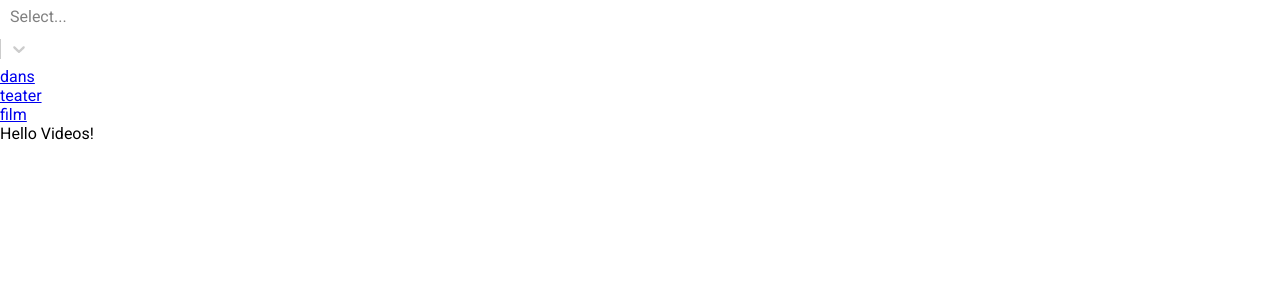
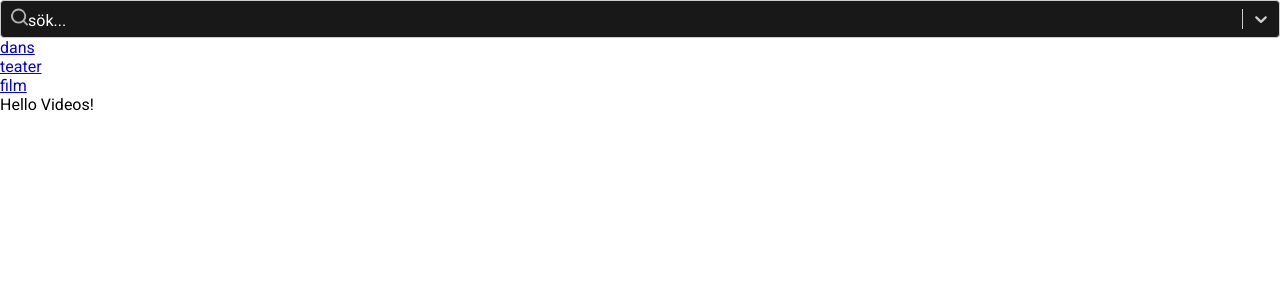
Before and after one commit to NilsNathorst/k-play, a React (Create React App) app: page /category/dans in a window 1280 px wide. Shown: the top 300 px of the page. Built offline with nearby package versions, Linux system fonts and the light colour scheme.

Commit message:
react-select styling

```diff
--- a/src/components/CategoriesContainer.js
+++ b/src/components/CategoriesContainer.js
@@ -1,11 +1,10 @@
 import React, { Component } from "react";
 import { BrowserRouter as Router, Route, Link } from "react-router-dom";
-import customStyles from "../styles/customStyle";
 import tracks from "../data/tracks";
 import videos from "../data/youtube";
 import Video from "../views/Video";
 const allContent = [tracks, videos].flat();
-console.log(allContent);
+
 const filterContentByTag = (contentArray, tag) => {
   let newArr = contentArray.filter(content => content.tags.includes(tag));
   return newArr;
@@ -22,7 +21,7 @@ class CategoriesContainer extends Component {
         <Router>
           {categories.map(category => (
             <p>
-            <Link to={`/category/${category.label}`}>{category.label}</Link>
+              <Link to={`/category/${category.label}`}>{category.label}</Link>
             </p>
           ))}
           <Route exact path="/category/:categoryId" component={Video} />
--- a/src/components/Search.js
+++ b/src/components/Search.js
@@ -1,11 +1,53 @@
 import React, { Component } from "react";
-import customStyles from "../styles/customStyle";
-import Select, { components } from "react-select";
+import ReactSelect, { components } from "react-select";
 import tracks from "../data/tracks";
+import styled from "styled-components";
 import videos from "../data/youtube";
+import SearchIcon from "../components/icons/Search";
+console.log(SearchIcon);
 const allContent = [tracks, videos].flat();
+const MultiSelect = styled(ReactSelect)`
+  .select__control{
+    opacity: 1;
+    }
+  .select__control,
+  .select__menu {
 
-console.log(allContent);
+    background-color:${({ theme }) => theme.colorDark};
+    color: white !important;
+  }
+  .select__control--is-focused{
+    opacity: 1;
+  }
+  .select__multi-value {
+    flex-direction: row-reverse;
+    background-color: ${({ theme }) => theme.colorPrimary};;
+    svg {
+      fill: white;
+      margin-top: auto;
+      margin-bottom: auto;
+    }
+    .select__multi-value__label {
+      color: white;
+    }
+  }
+  .placeholder-text {
+    color: white !important;
+    height: 100%;
+  }
+  .select__placeholder {
+  }
+  .select__multi-value__remove{
+    svg {
+      height: 20px;
+      width: 20px;
+    }
+  }
+  .select__menu{
+    margin:0;
+  }
+`;
+
 const filterContentByTag = (contentArray, tag) => {
   let newArr = contentArray.filter(content => content.tags.includes(tag));
   return newArr;
@@ -44,10 +86,16 @@ class Search extends Component {
   render() {
     return (
       <div>
-        <Select
-          styles={customStyles}
+        <MultiSelect
+          {...this.props}
+          placeholder={
+            <SearchIcon>
+              <span className="placeholder-text">sök...</span>
+            </SearchIcon>
+          }
+          className="select"
+          classNamePrefix={"select"}
           isMulti
-          filterOption={this.filterOption}
           onInputChange={this.onInputChange}
           onChange={this.onChange}
           options={tags}
--- /dev/null
+++ b/src/components/icons/Search.js
@@ -0,0 +1,26 @@
+import React from "react";
+import styled from "styled-components";
+const StyledSvg = styled.svg``;
+const Search = props => {
+  return (
+    <>
+      <StyledSvg
+        width="17"
+        height="18"
+        fill="none"
+        xmlns="http://www.w3.org/2000/svg"
+      >
+        <path
+          fillRule="evenodd"
+          clipRule="evenodd"
+          d="M7.556 15.611a7.556 7.556 0 1 1 5.968-2.922l3.2 3.199a.945.945 0 0 1-1.336 1.335l-3.2-3.199a7.523 7.523 0 0 1-4.632 1.587zm0-1.889a5.667 5.667 0 1 0 0-11.333 5.667 5.667 0 0 0 0 11.333z"
+          fill="#fff"
+          fillOpacity=".66"
+        />
+      </StyledSvg>
+      {props.children}
+    </>
+  );
+};
+
+export default Search;
--- a/src/styles/customStyle.js
+++ /dev/null
@@ -1,21 +0,0 @@
-import theme from "./Theme";
-
-const customStyles = {
-  option: (provided, state) => ({
-    ...provided,
-    borderBottom: "2px solid rgba(0,0,0,0.1)",
-    color: state.isSelected ? "red" : theme.colorDark,
-    padding: 20
-  }),
-  control: () => ({
-    // none of react-select's styles are passed to <Control />
-    width: "100%"
-  }),
-  singleValue: (provided, state) => {
-    const opacity = state.isDisabled ? 0.5 : 1;
-    const transition = "opacity 300ms";
-
-    return { ...provided, opacity, transition };
-  }
-};
-export default customStyles;
```
Also changed, not shown: src/components/icons/Close.js (added, +22 -0 lines).
